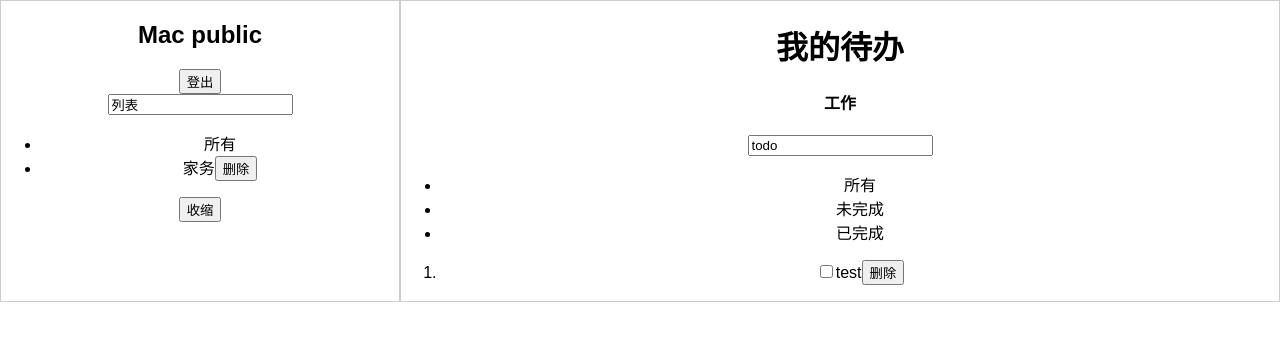
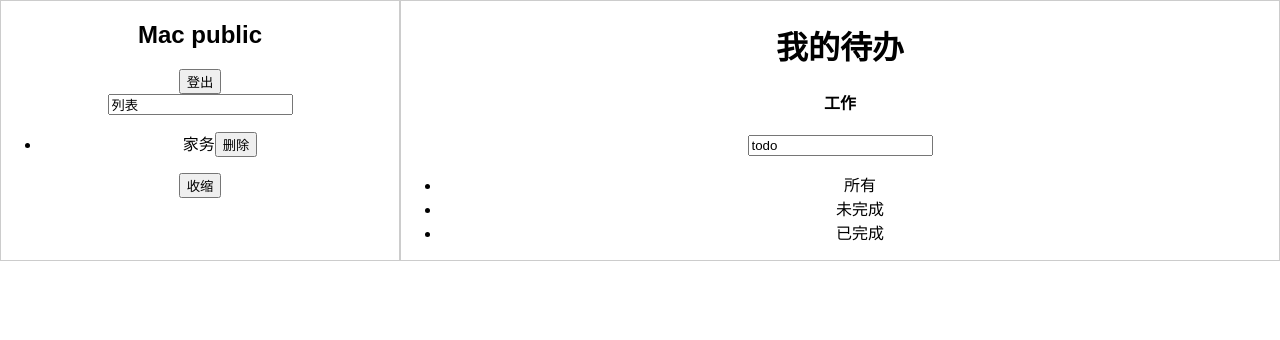
Before and after one commit to xxs0/react-todo, a React (Create React App) app: page / in a window 1280 px wide. Shown: the top 340 px of the page. Built offline with nearby package versions, Linux system fonts and the light colour scheme.

Commit message:
增加List、并且新增对应的todoitem

```diff
--- a/src/App.js
+++ b/src/App.js
@@ -17,8 +17,10 @@ class App extends Component {
                 '家务'
             ],
             todoList: [
-                {id: 1, title: 'test', status: '', delete:false, catgory:''}
+                // {id: 1, title: 'test', status: '', delete:false, catgory:''}
             ],
+            currentCatgory:''
+            ,
             navTab: 0
         }
     }
@@ -39,6 +41,12 @@ class App extends Component {
             newTodo:e.target.value
         })
     }
+    changeCurrentList(e) {
+        console.log(e)
+        this.setState({
+            currentCatgory: e
+        })
+    }
     addList(e){
         let list = e.target.value
         this.state.catgory.push(list)
@@ -48,12 +56,13 @@ class App extends Component {
         })
     }
     addTodo(e) {
-        console.log('增加:', e.target.value)
+        console.log('增加:', e.target.value, e)
         let todo = {
             id: idMaker(),
             title: e.target.value,
             status: '',
-            delete: false
+            delete: false,
+            catgory: this.state.currentCatgory
         }
         this.state.todoList.push(todo)
         this.setState({
@@ -79,17 +88,17 @@ class App extends Component {
     renderContent() {
         switch (this.state.navTab) {
             case 0:
-                return <TodoItems todos={this.state.todoList}
+                return <TodoItems todos={this.state.todoList.filter(todo => todo.catgory === this.state.currentCatgory)}
                                   onToggle={this.toggleTodo.bind(this)}
                 />
                 break
             case 1:
-                return <TodoItems todos={this.state.todoList.filter(todo => !todo.status)}
+                return <TodoItems todos={this.state.todoList.filter(todo => todo.catgory === this.state.currentCatgory && !todo.status)}
                                   onToggle={this.toggleTodo.bind(this)}
                 />
                 break
             case 2:
-                return <TodoItems todos={this.state.todoList.filter(todo => todo.status)}
+                return <TodoItems todos={this.state.todoList.filter(todo => todo.catgory === this.state.currentCatgory && todo.status)}
                                   onToggle={this.toggleTodo.bind(this)}
                 />
             default: break
@@ -105,6 +114,7 @@ class App extends Component {
                              onChange={this.changeList.bind(this)}
                              onSubmit={this.addList.bind(this)}
                              onToggle={this.toggleSidebar.bind(this)}
+                             onChoose={this.changeCurrentList.bind(this)}
               />}
               {!this.state.showSidebar &&
               <div className="sidebar-close">
@@ -117,6 +127,7 @@ class App extends Component {
               <h1>我的待办</h1>
               <h4>工作</h4>
               <TodoInput content={this.state.newTodo}
+                         catgory={this.state.catgory[0]}
                          onChange={this.changeTitle.bind(this)}
                          onSubmit={this.addTodo.bind(this)}
               />
--- a/src/SidebarExpand.js
+++ b/src/SidebarExpand.js
@@ -20,13 +20,19 @@ export default class SidebarExpand extends Component {
     filter() {
 
     }
+    takeAList(e) {
+        console.log('take')
+        this.props.onChoose(e)
+    }
     render() {
         let lists = this.props.lists
             .map((list, index) => {
                 return (
                     <li key={index}>
                         <div>
-                            <span className="list-catgory">{list}</span>
+                            <span className="list-catgory"
+                                  onClick={this.takeAList.bind(this,list)}
+                            >{list}</span>
                             <button>删除</button>
                         </div>
                     </li>
@@ -45,11 +51,11 @@ export default class SidebarExpand extends Component {
                     />
                 </div>
                 <ul className="sidebar-todolist">
-                    <li>
-                        <div>
-                            <span className="list-catgory">所有</span>
-                        </div>
-                    </li>
+                    {/*<li>*/}
+                        {/*<div>*/}
+                            {/*<span className="list-catgory">所有</span>*/}
+                        {/*</div>*/}
+                    {/*</li>*/}
                     {lists}
                 </ul>
                 <button onClick={this.toggleSidebar.bind(this)}>收缩</button>
--- a/src/TodoInput.js
+++ b/src/TodoInput.js
@@ -12,6 +12,7 @@ export default class TodoInput extends Component{
     render() {
         return (
             <input type="text" value={this.props.content}
+                   content={this.props.catgory}
                    onChange={this.changeTitle.bind(this)}
                    onKeyDown={this.submit.bind(this)}
             />
```
